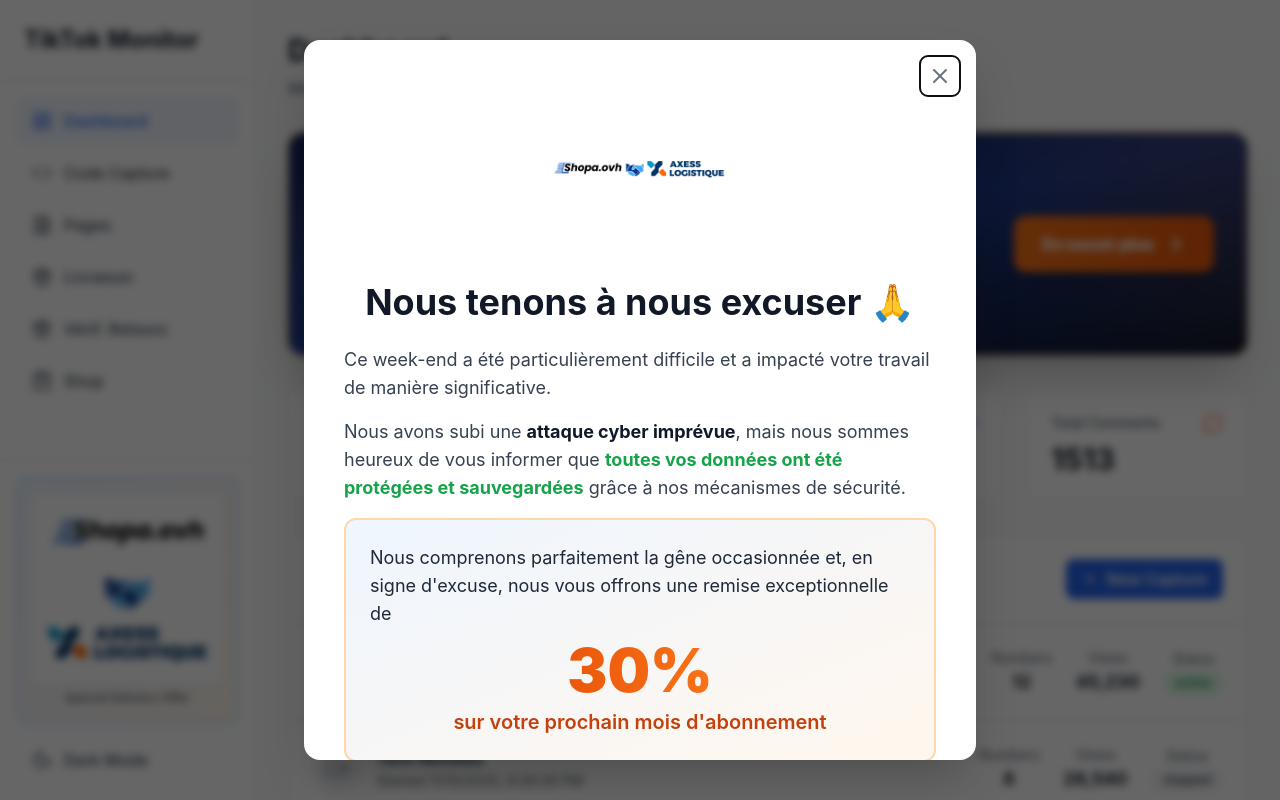
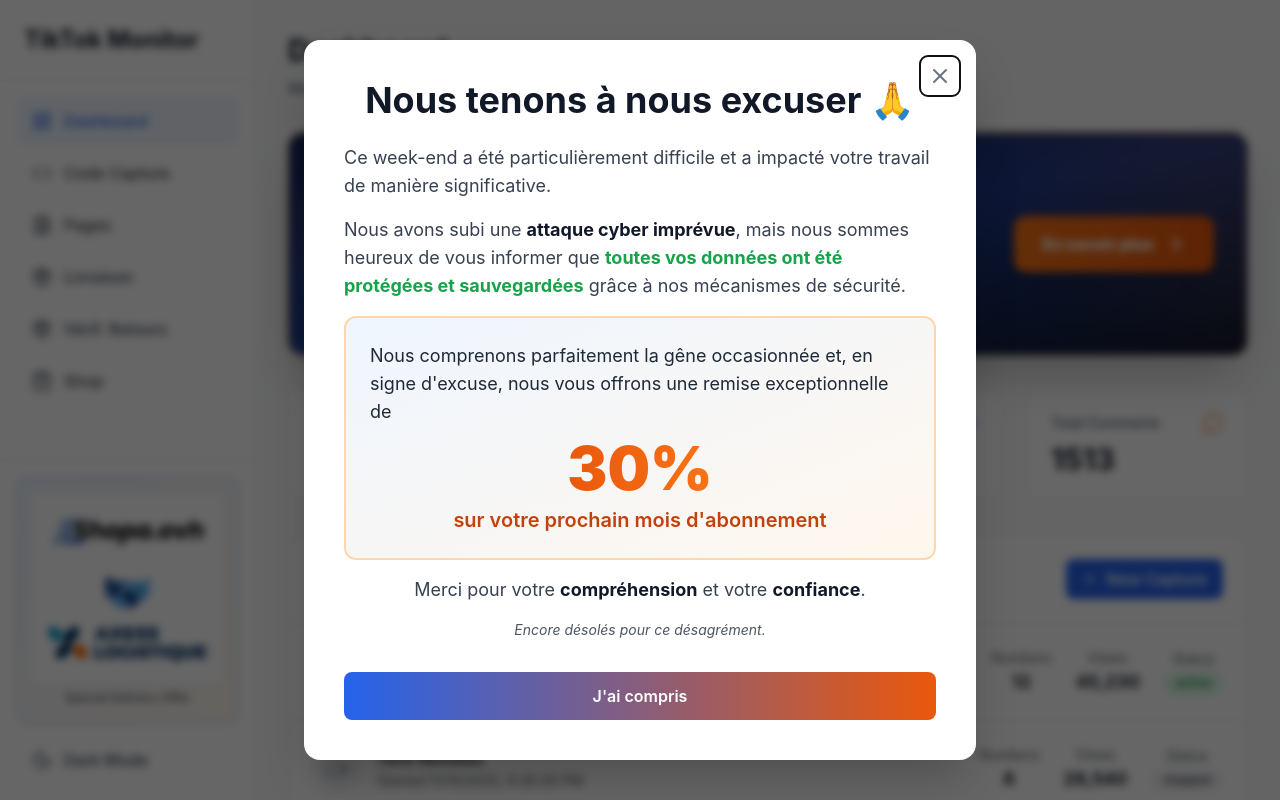
Before and after one commit to fawzyoth/Taktakli, a Vue app: page / in a window 1280 px wide. Built offline with nearby package versions, Linux system fonts and the light colour scheme.

Commit message:
Updated WelcomeModal.vue

```diff
--- a/src/components/WelcomeModal.vue
+++ b/src/components/WelcomeModal.vue
@@ -30,16 +30,6 @@
 
           <div class="p-6 sm:p-8 lg:p-10">
             <div class="text-center mb-6">
-              <div class="mb-6 flex justify-center">
-                <div class="relative w-full max-w-[30%] aspect-square">
-                  <img
-                    src="/Design sans titre.png"
-                    alt="Logo"
-                    class="w-full h-full object-contain"
-                  />
-                </div>
-              </div>
-
               <h2
                 id="welcome-modal-title"
                 class="text-3xl sm:text-4xl font-bold text-gray-900 dark:text-white mb-2"
```
